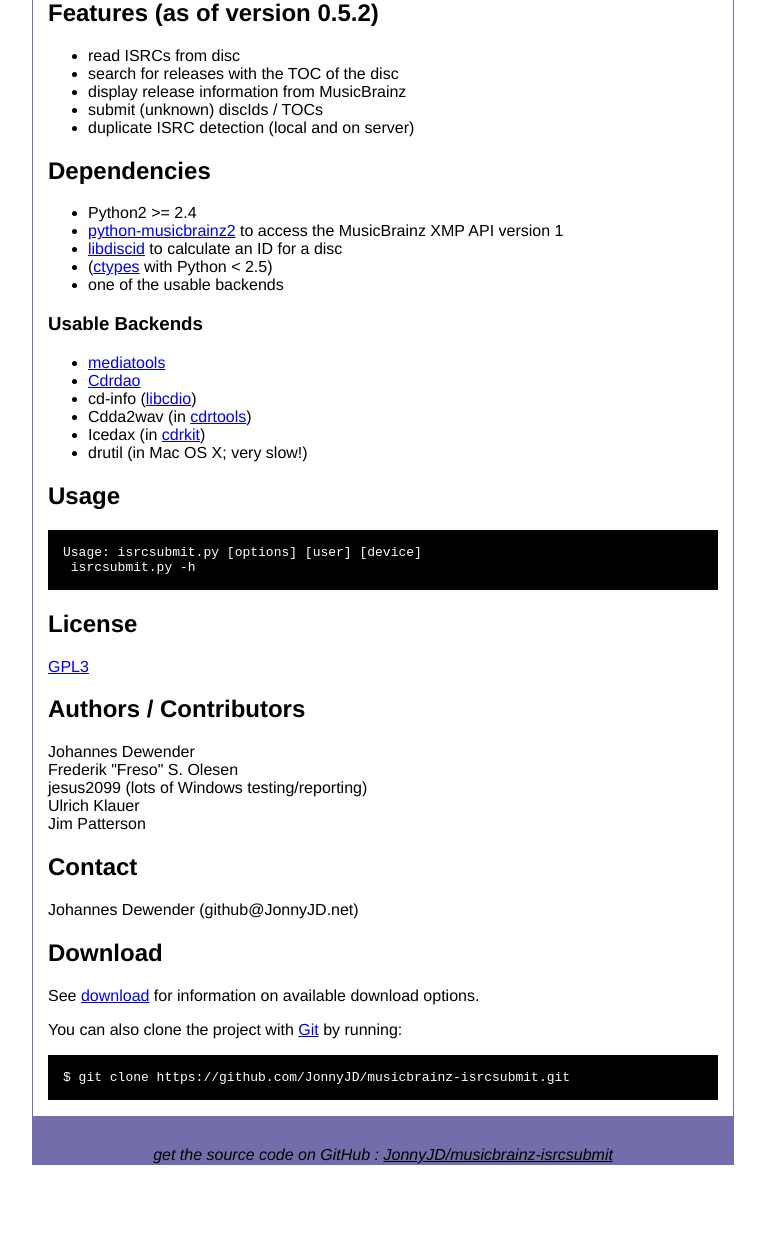
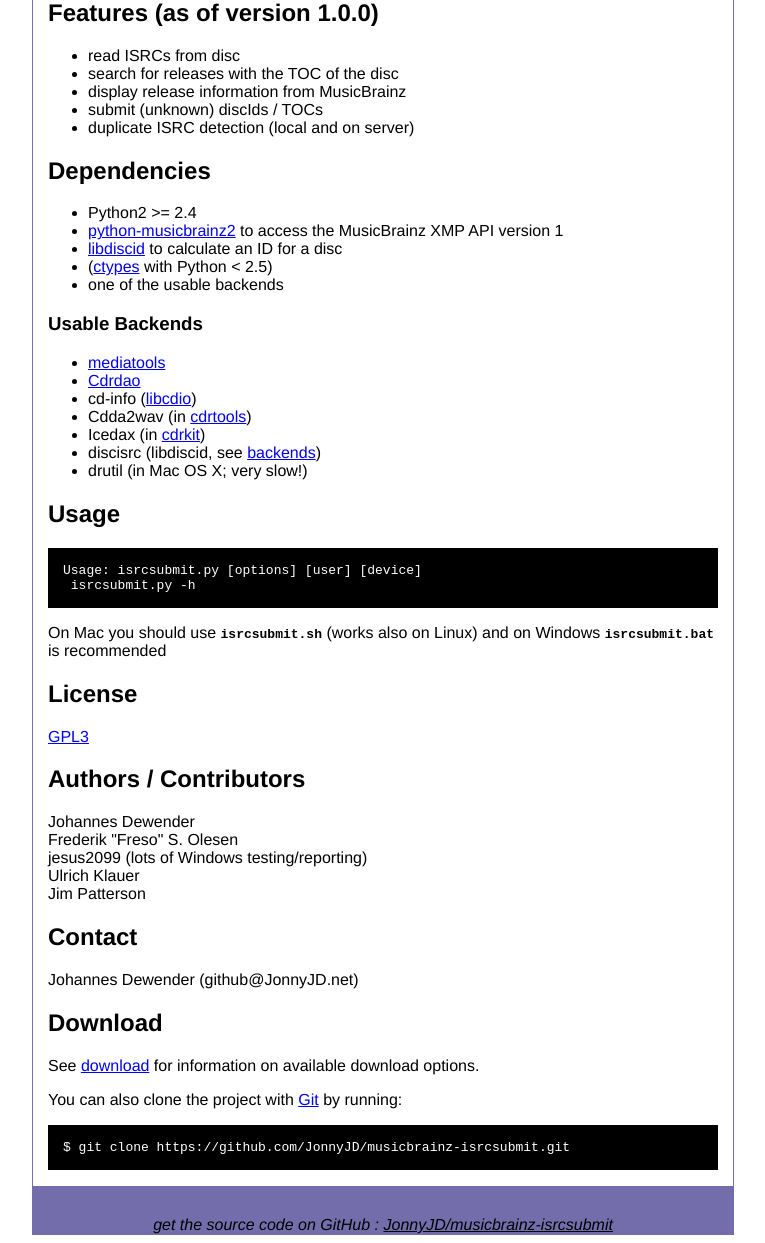
Before and after one commit to JonnyJD/musicbrainz-isrcsubmit, a Jekyll site: the page built from index.html, in a window 1280 px wide. Shown: the part 320-1563 px from the top of the page, without its empty margins (257-1022 px from the left). Built offline with Jekyll 4.4.1, drawn with Linux system fonts in a browser that asks for light colours; before the commit the page ends 1493 px from its top, so only the background shows below that.

```diff
--- a/_config.yml
+++ b/_config.yml
@@ -9,8 +9,8 @@ downloads:
 
 script:
   name: isrcsubmit
-  version: 0.5.2
-  current: isrcsubmit-0.5.2
+  version: 1.0.0
+  current: isrcsubmit-1.0.0
 
 nav:
 - title: home
--- a/backends.markdown
+++ b/backends.markdown
@@ -27,10 +27,10 @@ give less duplicates than CD reader drives.
 
 
 ### Mac OS X
+ * [discisrc]({{ site.downloads.url }}discisrc-mac.zip) (recommended)
+   is an example of the libdiscid project.
+   There is a build available for mac.
  * drutil (in Mac OS X; very slow!)
- * [discisrc]({{ site.downloads.url }}discisrc-mac.zip) (IN PROGRESS)
-   is included in another branch of the libdiscid project.
-   There is a build available for mac, but the backend is not implemented yet.
 
 
 ### Windows
--- a/index.html
+++ b/index.html
@@ -55,6 +55,7 @@ to calculate an ID for a disc
   <li>cd-info (<a href="http://www.gnu.org/software/libcdio/">libcdio</a>)</li>
   <li>Cdda2wav (in <a href="http://en.wikipedia.org/wiki/Cdrtools">cdrtools</a>)</li>
   <li>Icedax (in <a href="http://en.wikipedia.org/wiki/Cdrkit">cdrkit</a>)</li>
+  <li>discisrc (libdiscid, see <a href="backends">backends</a>)</li>
   <li>drutil (in Mac OS X; very slow!)</li>
 </ul>
 
@@ -62,6 +63,8 @@ to calculate an ID for a disc
 <h2>Usage</h2>
 <pre>Usage: isrcsubmit.py [options] [user] [device]
  isrcsubmit.py -h</pre>
+<p>On Mac you should use <b><tt>isrcsubmit.sh</tt></b> (works also on Linux)
+and on Windows <b><tt>isrcsubmit.bat</tt></b> is recommended</p>
 
 
 
--- a/install.markdown
+++ b/install.markdown
@@ -24,4 +24,4 @@ If you start from another script in another directory you might change
 to the isrcsubmit directory before or install the files at that other directory.
 The best backend is mediatools, but you can download a
 [windows build of cdrdao](http://www.student.tugraz.at/thomas.plank/).
-On Mac drutil is part of the Mac OS X.
+On Mac drutil is part of the Mac OS X, but the discisrc backend is recommended.
```
Also changed, not shown: changes.markdown (+7 -0 lines).
